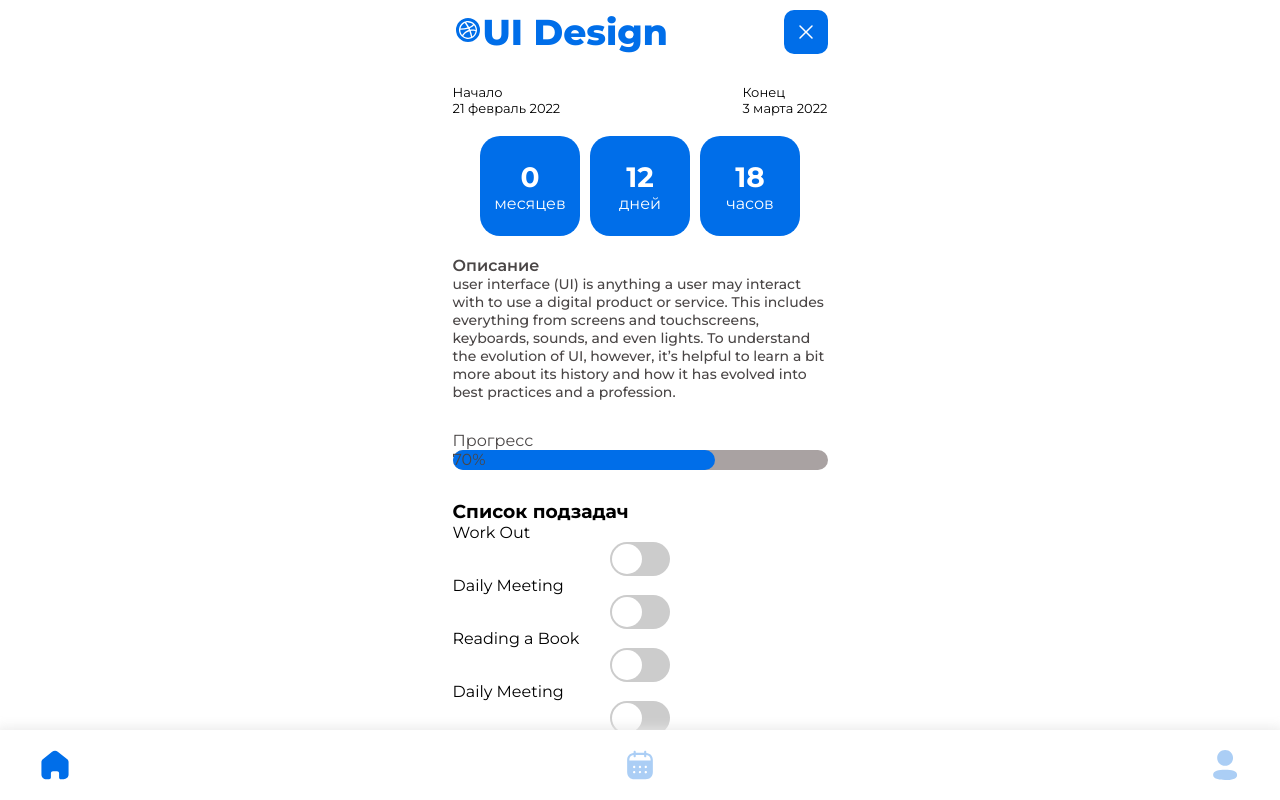
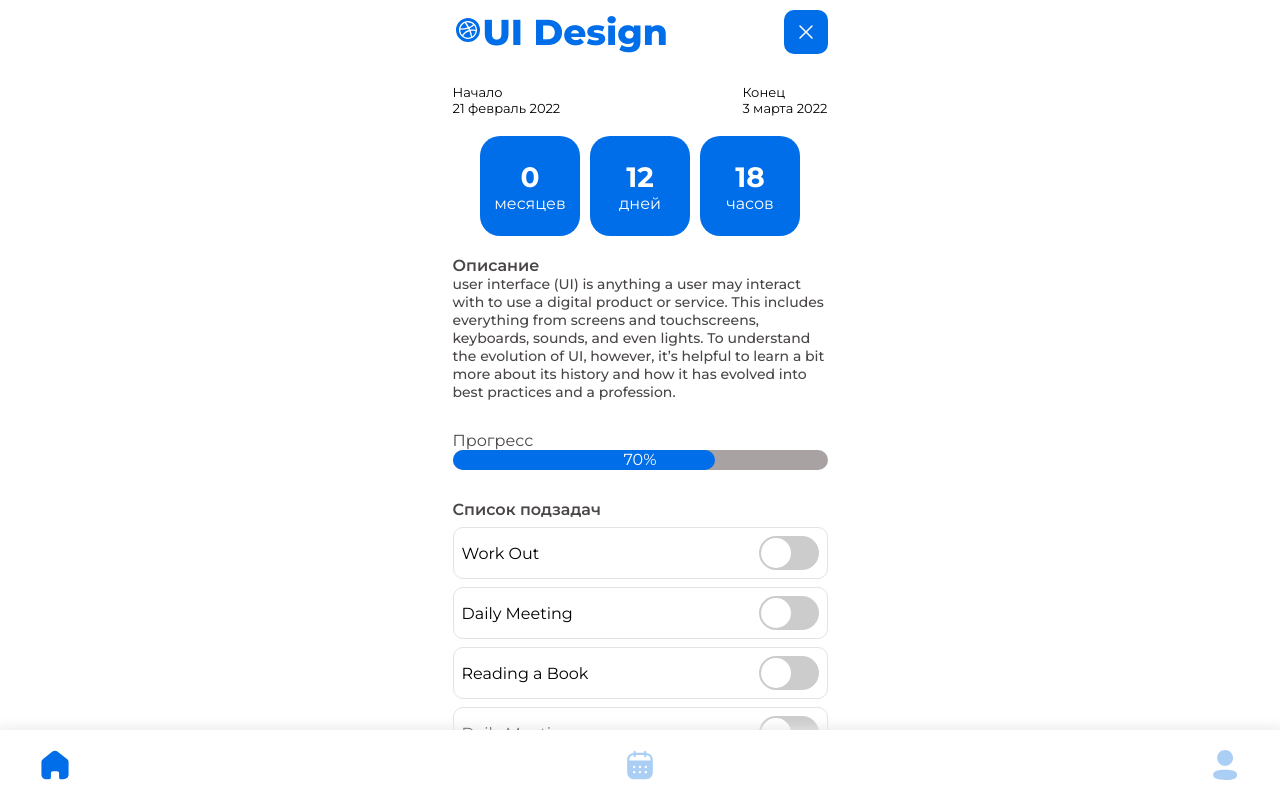
Before and after one commit to walentyao/scheduler, a Vue app: page /detail in a window 1280 px wide. Built offline with nearby package versions, Linux system fonts and the light colour scheme.

Commit message:
fix: end verstka detailpage :)

```diff
--- a/src/pages/DetailTaskPage/DetailTaskPage.vue
+++ b/src/pages/DetailTaskPage/DetailTaskPage.vue
@@ -3,6 +3,7 @@ import CheckboxSwitch from '@/shared/components/CheckboxSwitch.vue';
 import { XMarkIcon } from '@heroicons/vue/24/solid';
 import CustomButton from '@/shared/components/CustomButton.vue';
 import ProgressBar from '@/shared/components/ProgressBar.vue';
+import CustomList from '@/shared/components/CustomList.vue';
 </script>
 
 <template>
@@ -83,26 +84,9 @@ import ProgressBar from '@/shared/components/ProgressBar.vue';
         :percentages="70"
       />
     </div>
-    <div class="todo-list__wrapper">
-      <h3>Список подзадач</h3>
-      <div class="todo-list">
-        <div class="list-item">
-          <div class="list-item__title">Work Out</div>
-          <CheckboxSwitch id="saadsd" />
-        </div>
-        <div class="list-item">
-          <div class="list-item__title">Daily Meeting</div>
-          <CheckboxSwitch id="saasddsd" />
-        </div>
-        <div class="list-item">
-          <div class="list-item__title">Reading a Book</div>
-          <CheckboxSwitch id="saddsd" />
-        </div>
-        <div class="list-item">
-          <div class="list-item__title">Daily Meeting</div>
-          <CheckboxSwitch id="saaasd" />
-        </div>
-      </div>
+    <div class="todo-list">
+      <h3 class="todo-list__title">Список подзадач</h3>
+      <CustomList />
     </div>
   </div>
 </template>
@@ -195,4 +179,12 @@ import ProgressBar from '@/shared/components/ProgressBar.vue';
 
   color: var(--color-grey-text);
 }
+
+.todo-list {
+  &__title {
+    color: var(--color-grey-text);
+    font-weight: 600;
+    font-size: 16px;
+  }
+}
 </style>
--- /dev/null
+++ b/src/shared/components/CustomList.vue
@@ -0,0 +1,43 @@
+<script setup lang="ts">
+import CheckboxSwitch from '@/shared/components/CheckboxSwitch.vue';
+</script>
+
+<template>
+  <div class="list">
+    <div class="list__item">
+      <div class="list-item__title">Work Out</div>
+      <CheckboxSwitch id="saadsd" />
+    </div>
+    <div class="list__item">
+      <div class="list-item__title">Daily Meeting</div>
+      <CheckboxSwitch id="saasddsd" />
+    </div>
+    <div class="list__item">
+      <div class="list-item__title">Reading a Book</div>
+      <CheckboxSwitch id="saddsd" />
+    </div>
+    <div class="list__item">
+      <div class="list-item__title">Daily Meeting</div>
+      <CheckboxSwitch id="saaasd" />
+    </div>
+  </div>
+</template>
+
+<style scoped lang="scss">
+.list {
+  display: flex;
+  flex-direction: column;
+  row-gap: 8px;
+  margin-top: 8px;
+
+  &__item {
+    display: flex;
+    justify-content: space-between;
+    align-items: center;
+
+    border: 1px solid #e3e3e3;
+    border-radius: 10px;
+    padding: 8px;
+  }
+}
+</style>
--- a/src/shared/components/ProgressBar.vue
+++ b/src/shared/components/ProgressBar.vue
@@ -22,7 +22,7 @@ const props = defineProps<IProps>();
     }"
   >
     <div class="progress-bar__line"></div>
-    <div class="progress-bar__percentages">{{ percentages }}%</div>
+    <span class="progress-bar__percentages">{{ percentages }}%</span>
   </div>
 </template>
 
@@ -31,6 +31,7 @@ const props = defineProps<IProps>();
   --color-back: var(--color-blue);
   --color-line: white;
   --percentages-line: 80%;
+  --color-percentages: white;
 
   background: var(--color-back);
   height: 20px;
@@ -48,7 +49,12 @@ const props = defineProps<IProps>();
   &__percentages {
     position: absolute;
     top: 0;
-    left: 0;
+    display: flex;
+    align-items: center;
+    justify-content: center;
+    color: var(--color-percentages);
+    width: 100%;
+    z-index: 100;
   }
 }
 </style>
```
